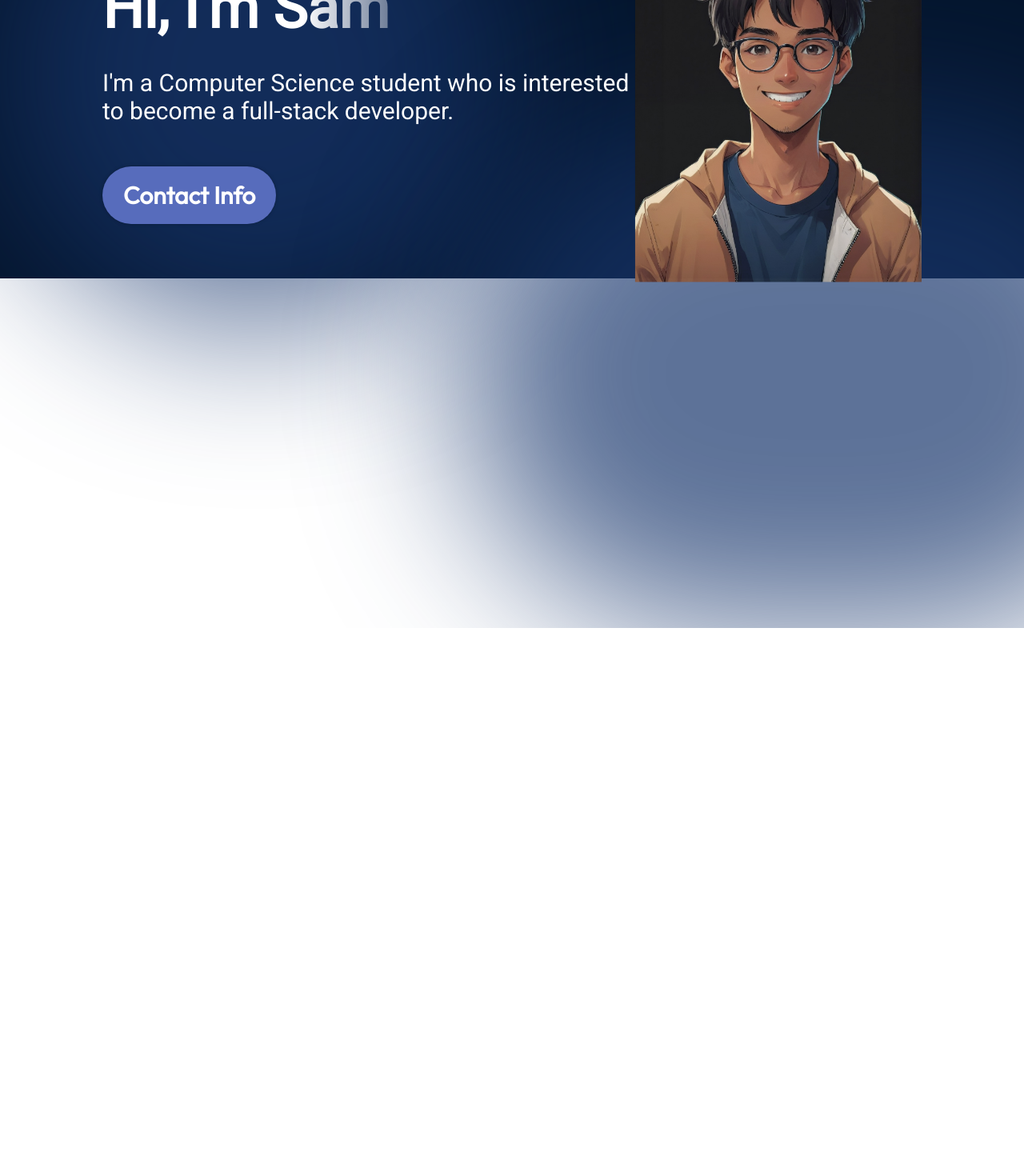
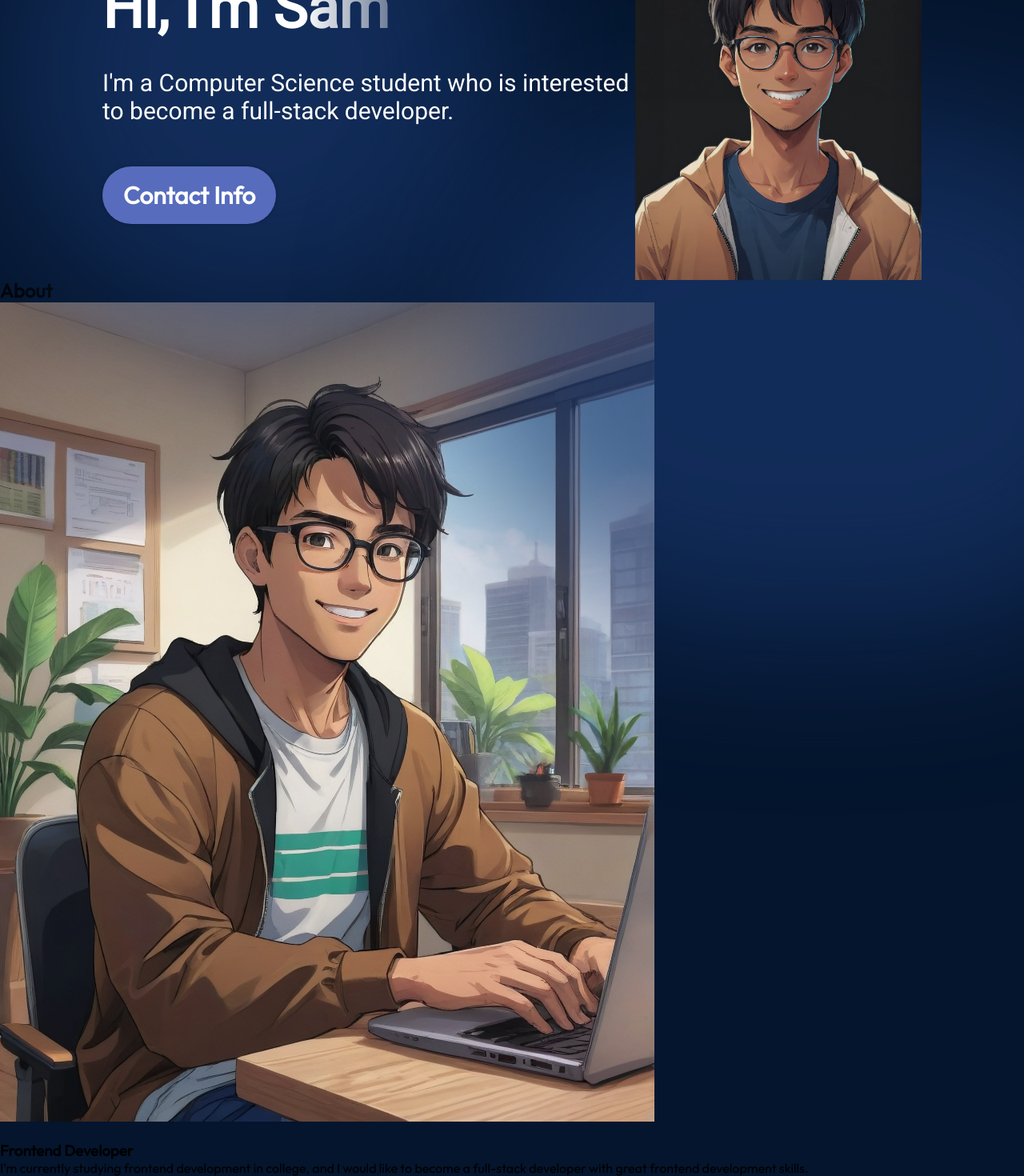
Before and after one commit to samv-33/cpsc-349-portfolio-project, a React (Create React App) app in the folder my-portfolio/: page / in a window 1280 px wide. Shown: the part 251-1721 px from the top of the page at 80% size. Before the commit the page ends 1036 px from the top, so only its background shows below. Built offline with nearby package versions, Linux system fonts and the light colour scheme.

Commit message:
updated about page

```diff
--- a/my-portfolio/src/App.js
+++ b/my-portfolio/src/App.js
@@ -1,11 +1,14 @@
 import styles from './App.module.css';
 import Navbar from './Components/Navbar/Navbar';
 import Hero from './Components/Hero/Hero';
+import About from './Components/About/About';
+
 
 function App() {
   return <div className={styles.App}>
     <Navbar/>
     <Hero/>
+    <About/>
   </div>;
 }
 
--- a/my-portfolio/src/Components/About/About.js
+++ b/my-portfolio/src/Components/About/About.js
@@ -0,0 +1,28 @@
+import React from 'react'
+import styles from './About.module.css'
+import { getImageUrl } from '../../utility'
+
+
+const About = () => {
+  return <section>
+    <div className={styles.container}>
+        <h2 className={styles.title}>About</h2>
+    <img className={styles.About} src={getImageUrl("assets/about/myavatar_desk.png")} alt="me-with-laptop"/>
+    <ul>
+        <li>
+            <img src={getImageUrl("")} alt=""/>
+            <div>
+                <h3>Frontend Developer</h3>
+                <p>I'm currently studying frontend development in college, and I would like to become a full-stack developer with
+                 great frontend development skills.
+                </p>
+            </div>
+
+        </li>
+    </ul>
+
+    </div>
+  </section>
+}
+
+export default About
--- a/my-portfolio/src/Components/About/About.module.css
+++ b/my-portfolio/src/Components/About/About.module.css
@@ -0,0 +1,5 @@
+@import '../../vars.css';
+
+.About{
+
+}
```
Also changed, not shown: my-portfolio/public/assets/About/backendIcon.png (added), my-portfolio/public/assets/About/myavatar_desk.png (added).
